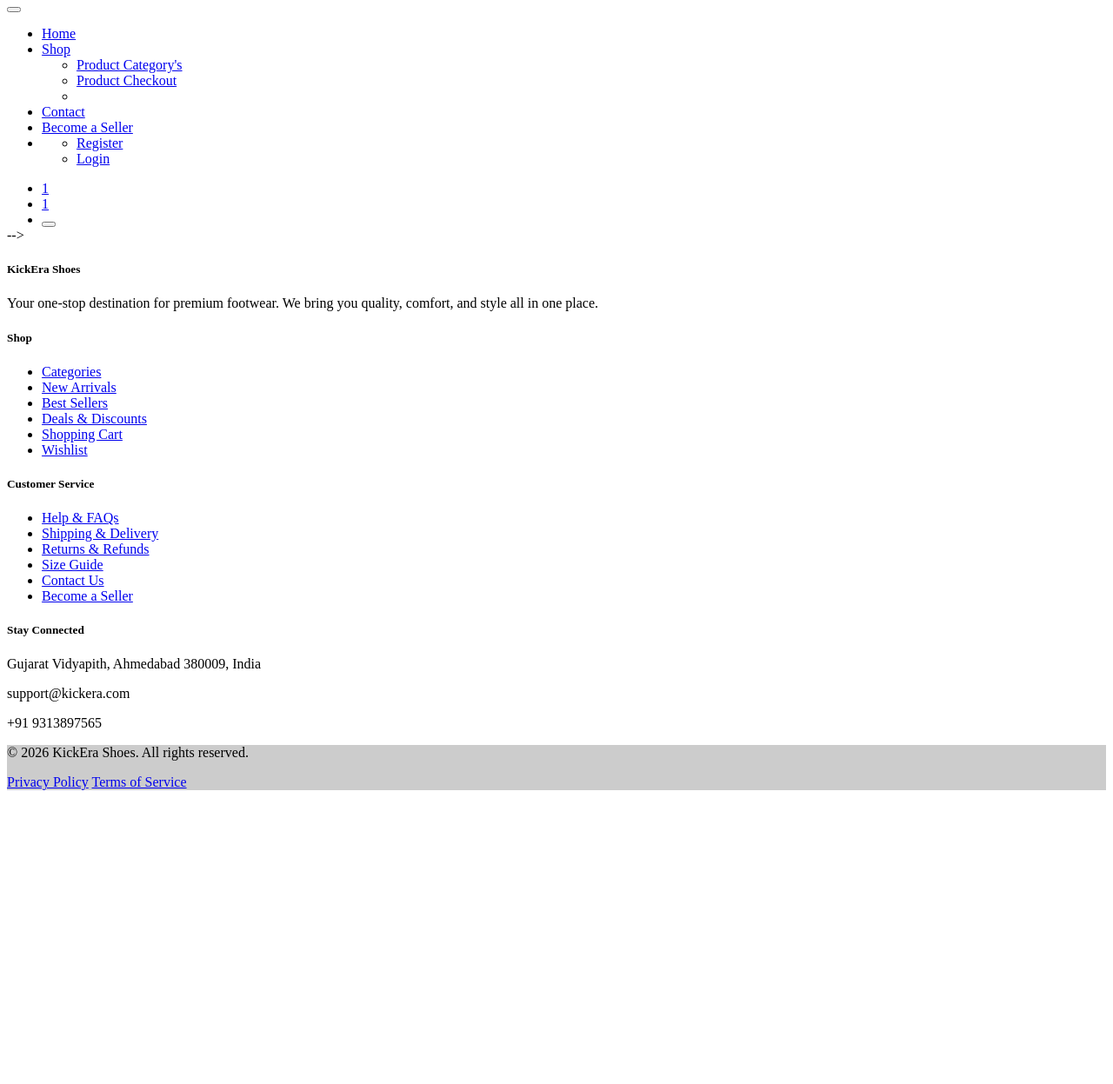
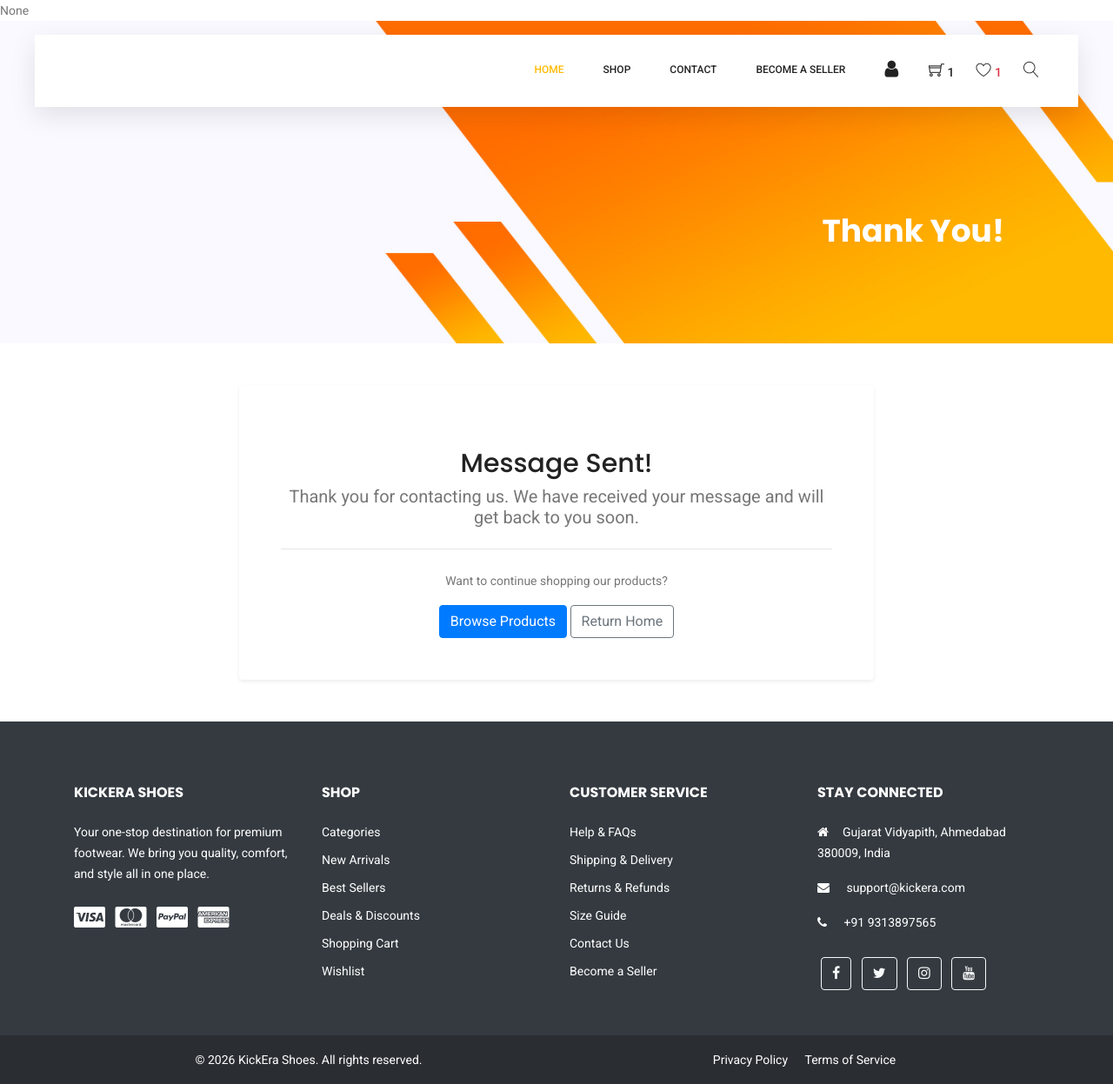
Before and after one commit to himanshidesai31/kickera, a Django app: template templates/contact_us/success.html in a window 1280 px wide. Shown: the whole page at 87% size. Before the commit the page ends 909 px from the top, so only its background shows below. Run offline with Django 5.2, Linux system fonts and the light colour scheme; the template is opened without the code that fills it: most values are stand-ins (such as "Sample title", 1, 10 or a date in 2020); some libraries are stand-ins or nearby versions.

Commit message:
Test commit with new name

```diff
--- a/templates/contact_us/contect.html
+++ b/templates/contact_us/contect.html
@@ -4,6 +4,7 @@
 Contact Us
 {% endblock title%}
 {% block content %}
+
     <section class="banner-area organic-breadcrumb">
         <div class="container">
             <div class="breadcrumb-banner d-flex flex-wrap align-items-center justify-content-end">
--- a/templates/contact_us/success.html
+++ b/templates/contact_us/success.html
@@ -1,41 +1,41 @@
-<!--{% extends 'navbar.html'%}-->
-<!--{% load static %}-->
-<!--{% block title %}Message Sent Successfully{% endblock %}-->
+{% extends 'navbar.html'%}
+{% load static %}
+{% block title %}Message Sent Successfully{% endblock %}
 
-<!--{% block content %}-->
-<!--&lt;!&ndash; Start Banner Area &ndash;&gt;-->
-<!--<section class="banner-area organic-breadcrumb">-->
-<!--    <div class="container">-->
-<!--        <div class="breadcrumb-banner d-flex flex-wrap align-items-center justify-content-end">-->
-<!--            <div class="col-first">-->
-<!--                <h1>Thank You!</h1>-->
-<!--                <nav class="d-flex align-items-center">-->
-<!--                </nav>-->
-<!--            </div>-->
-<!--        </div>-->
-<!--    </div>-->
-<!--</section>-->
-<!--&lt;!&ndash; End Banner Area &ndash;&gt;-->
+{% block content %}
+<!-- Start Banner Area -->
+<section class="banner-area organic-breadcrumb">
+    <div class="container">
+        <div class="breadcrumb-banner d-flex flex-wrap align-items-center justify-content-end">
+            <div class="col-first">
+                <h1>Thank You!</h1>
+                <nav class="d-flex align-items-center">
+                </nav>
+            </div>
+        </div>
+    </div>
+</section>
+<!-- End Banner Area -->
 
-<!--<section class="py-5">-->
-<!--    <div class="container">-->
-<!--        <div class="row justify-content-center">-->
-<!--            <div class="col-md-8 text-center">-->
-<!--                <div class="card border-0 shadow-sm">-->
-<!--                    <div class="card-body p-5">-->
-<!--                        <div class="mb-4">-->
-<!--{#                            <i class="fa fa-check-circle text-success" style="font-size: 80px;"></i>#}-->
-<!--                        </div>-->
-<!--                        <h2 class="text-center" >Message Sent!</h2>-->
-<!--                        <p class="lead">Thank you for contacting us. We have received your message and will get back to you soon.</p>-->
-<!--                        <hr class="my-4">-->
-<!--                        <p>Want to continue shopping our products?</p>-->
-<!--                        <a href="{% url 'category_list' %}" class="btn btn-primary ">Browse Products</a>-->
-<!--                        <a href="{% url 'index' %}" class="btn btn-outline-secondary">Return Home</a>-->
-<!--                    </div>-->
-<!--                </div>-->
-<!--            </div>-->
-<!--        </div>-->
-<!--    </div>-->
-<!--</section>-->
-<!--{% endblock content %}-->
+<section class="py-5">
+    <div class="container">
+        <div class="row justify-content-center">
+            <div class="col-md-8 text-center">
+                <div class="card border-0 shadow-sm">
+                    <div class="card-body p-5">
+                        <div class="mb-4">
+{#                            <i class="fa fa-check-circle text-success" style="font-size: 80px;"></i>#}
+                        </div>
+                        <h2 class="text-center" >Message Sent!</h2>
+                        <p class="lead">Thank you for contacting us. We have received your message and will get back to you soon.</p>
+                        <hr class="my-4">
+                        <p>Want to continue shopping our products?</p>
+                        <a href="{% url 'category_list' %}" class="btn btn-primary ">Browse Products</a>
+                        <a href="{% url 'index' %}" class="btn btn-outline-secondary">Return Home</a>
+                    </div>
+                </div>
+            </div>
+        </div>
+    </div>
+</section>
+{% endblock content %}
--- a/templates/index.html
+++ b/templates/index.html
@@ -1,3 +1,4 @@
+<!-- test commit for name change -->
 {% extends 'navbar.html' %}
 {% load static %}
 {% load i18n %}
```
Also changed, not shown: core/views.py (+3 -5 lines).
